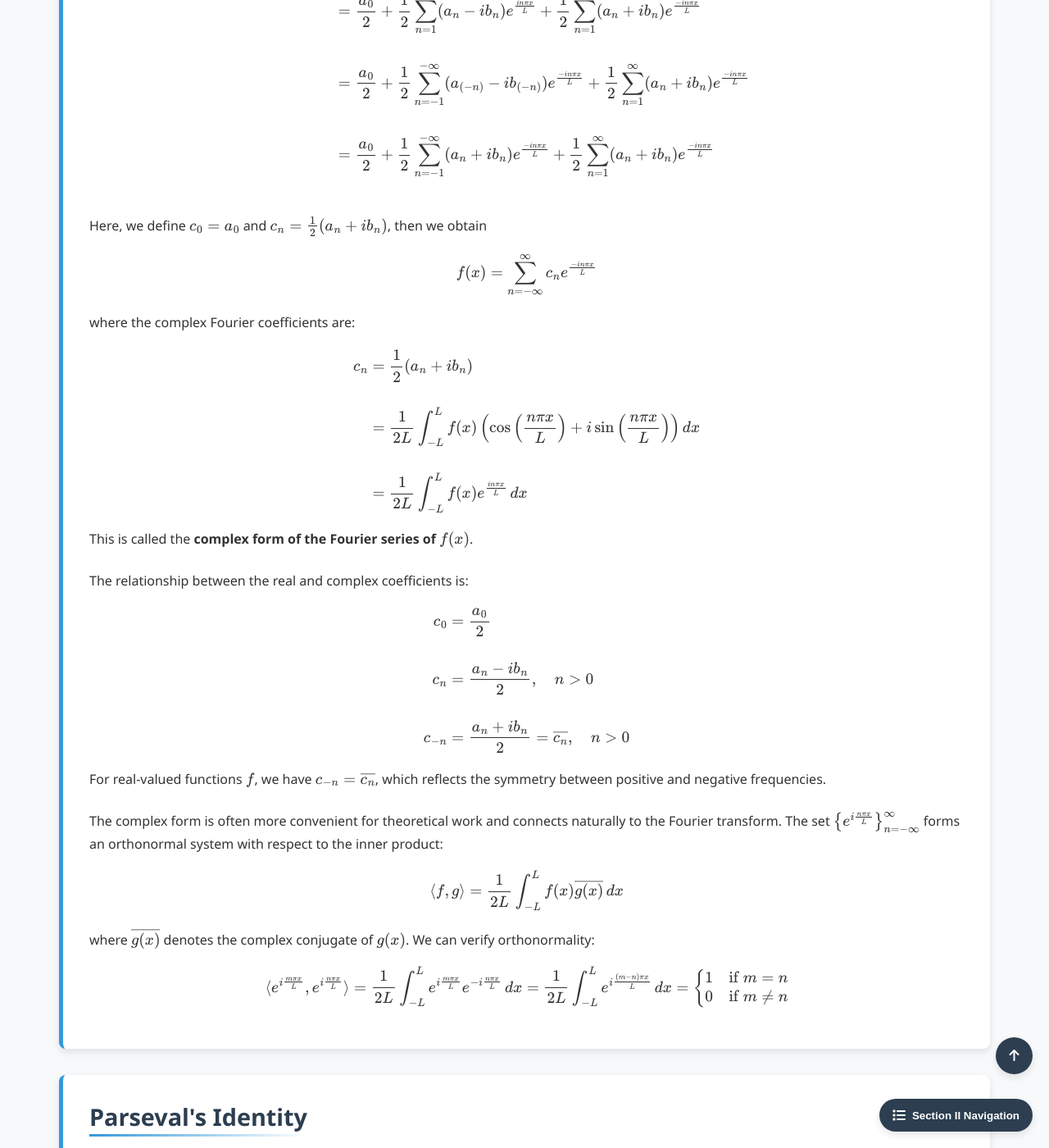
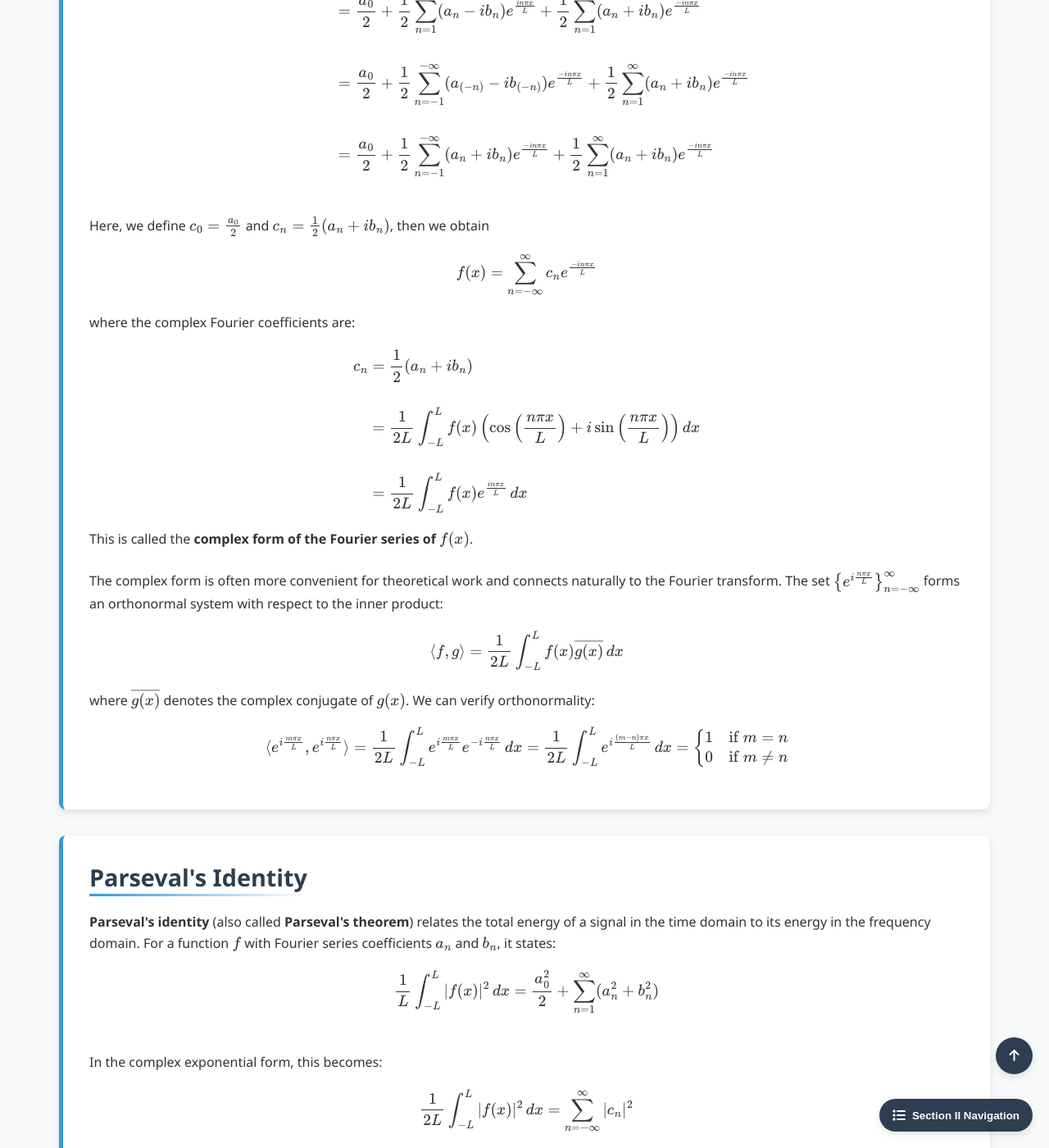
Before and after one commit to Yusukey01/yusukey01.github.io, a Jekyll site: the page built from Mathematics/Calculus/fourier_series.html, in a window 1280 px wide and 1400 px high, scrolled down 5814 px. Shown: the whole window at 82% size. Built offline with Jekyll 4.4.1, drawn with Linux system fonts in a browser that asks for light colours.

Commit message:
Start Fourier transform, seriees

```diff
--- a/Mathematics/Calculus/fourier_series.html
+++ b/Mathematics/Calculus/fourier_series.html
@@ -334,17 +334,6 @@ uses_python: false
                 \end{align*}
                 \]
                 This is called the <strong>complex form of the Fourier series of \(f(x)\)</strong>.
-                <br><br>
-                The relationship between the real and complex coefficients is:
-                \[
-                \begin{align*}
-                c_0 &= \frac{a_0}{2} \\\\
-                c_n &= \frac{a_n - ib_n}{2}, \quad n > 0 \\\\
-                c_{-n} &= \frac{a_n + ib_n}{2} = \overline{c_n}, \quad n > 0
-                \end{align*}
-                \]
-                For real-valued functions \(f\), we have \(c_{-n} = \overline{c_n}\), which reflects the symmetry between
-                positive and negative frequencies.
                 <br><br>
                 The complex form is often more convenient for theoretical work and connects naturally to the Fourier transform.
                 The set \(\left\{e^{i\frac{n\pi x}{L}}\right\}_{n=-\infty}^{\infty}\) forms an orthonormal system with respect to the inner product:
```
Also changed, not shown: other parts of Mathematics/Calculus/fourier_series.html (+1 -1 lines).
